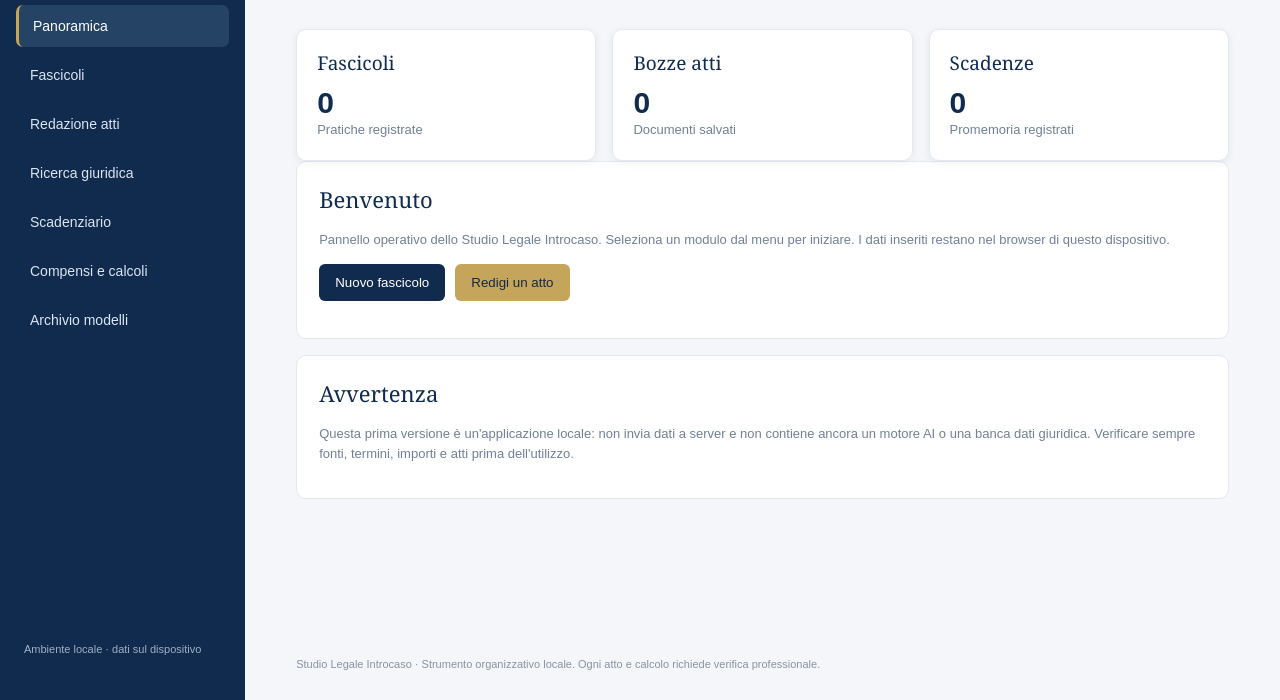
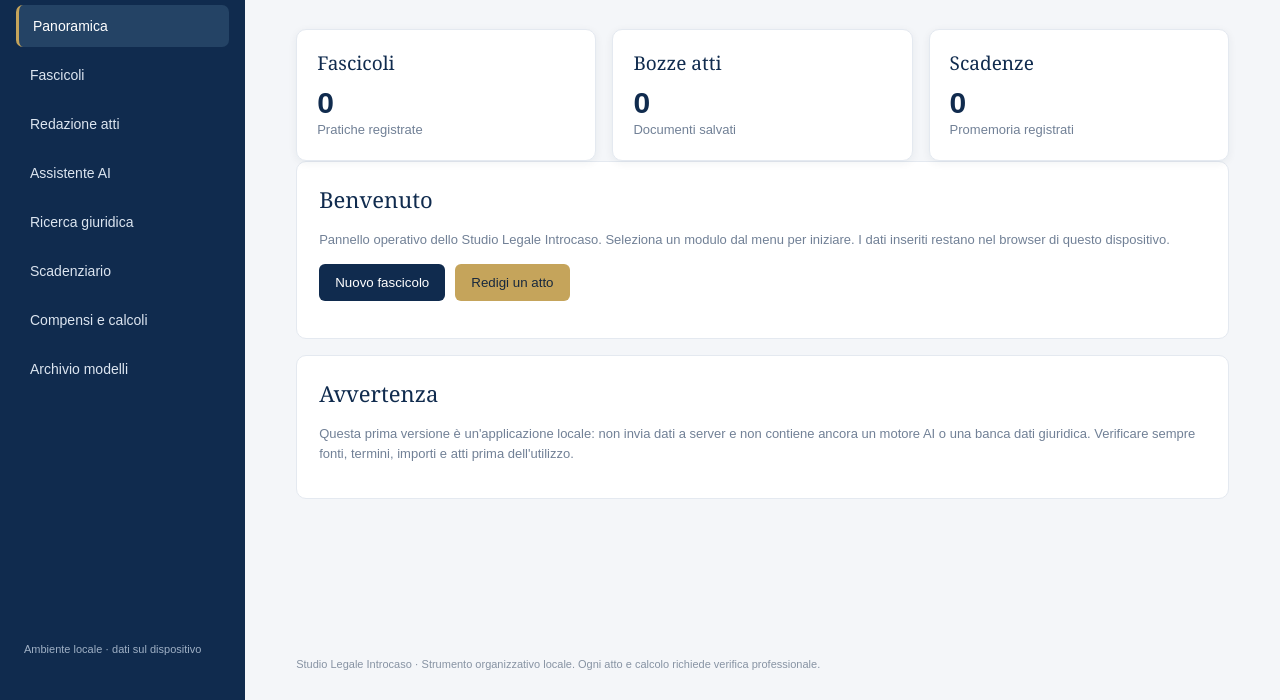
Before and after one commit to introcasoantonello/studio-legale-Introcaso, an Electron app: page app/index.html in a window 1280 px wide. Shown: the part 100-800 px from the top of the page. Drawn offline with Linux system fonts and the light colour scheme.

Commit message:
Aggiunge accesso al modulo Assistente AI

```diff
--- a/app/index.html
+++ b/app/index.html
@@ -1,4 +1,4 @@
 <!doctype html>
 <html lang="it"><head><meta charset="utf-8"><meta name="viewport" content="width=device-width,initial-scale=1"><meta name="theme-color" content="#102b4e"><title>Studio Legale Introcaso</title><link rel="stylesheet" href="style.css"></head>
-<body><aside class="sidebar"><div class="brand"><div class="mark">I</div><div><strong>STUDIO LEGALE</strong><span>INTROCASO</span></div></div><nav id="nav"><button class="active" data-view="home">Panoramica</button><button data-view="fascicoli">Fascicoli</button><button data-view="atti">Redazione atti</button><button data-view="ricerca">Ricerca giuridica</button><button data-view="scadenze">Scadenziario</button><button data-view="calcoli">Compensi e calcoli</button><button data-view="archivio">Archivio modelli</button></nav><div class="sidefoot">Ambiente locale · dati sul dispositivo</div></aside>
+<body><aside class="sidebar"><div class="brand"><div class="mark">I</div><div><strong>STUDIO LEGALE</strong><span>INTROCASO</span></div></div><nav id="nav"><button class="active" data-view="home">Panoramica</button><button data-view="fascicoli">Fascicoli</button><button data-view="atti">Redazione atti</button><button data-view="assistente">Assistente AI</button><button data-view="ricerca">Ricerca giuridica</button><button data-view="scadenze">Scadenziario</button><button data-view="calcoli">Compensi e calcoli</button><button data-view="archivio">Archivio modelli</button></nav><div class="sidefoot">Ambiente locale · dati sul dispositivo</div></aside>
 <main><header><div><small>AREA RISERVATA</small><h1 id="heading">Panoramica</h1></div><div class="today" id="today"></div></header><section id="view"></section><footer>Studio Legale Introcaso · Strumento organizzativo locale. Ogni atto e calcolo richiede verifica professionale.</footer></main><script src="app.js"></script></body></html>
```
